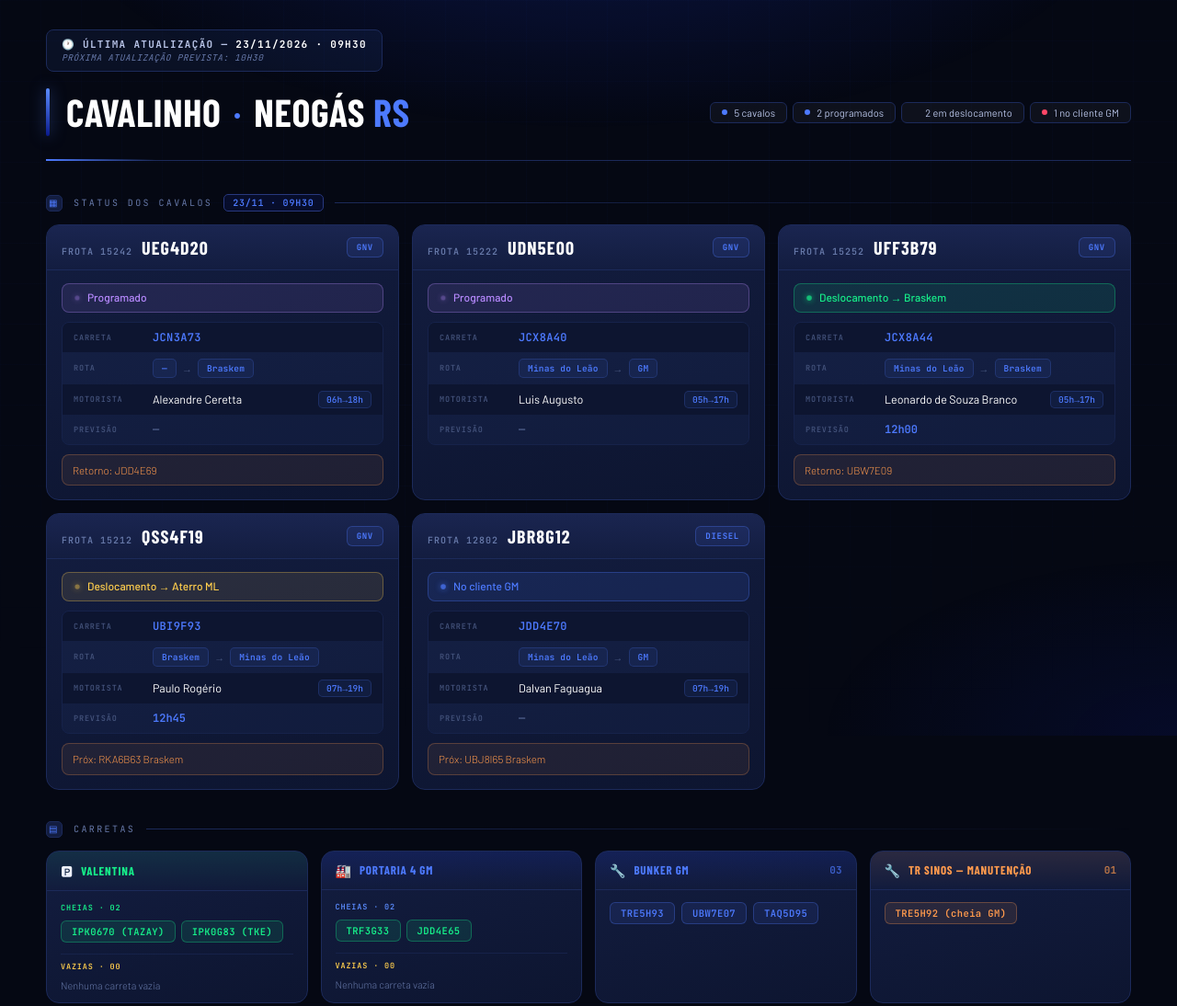
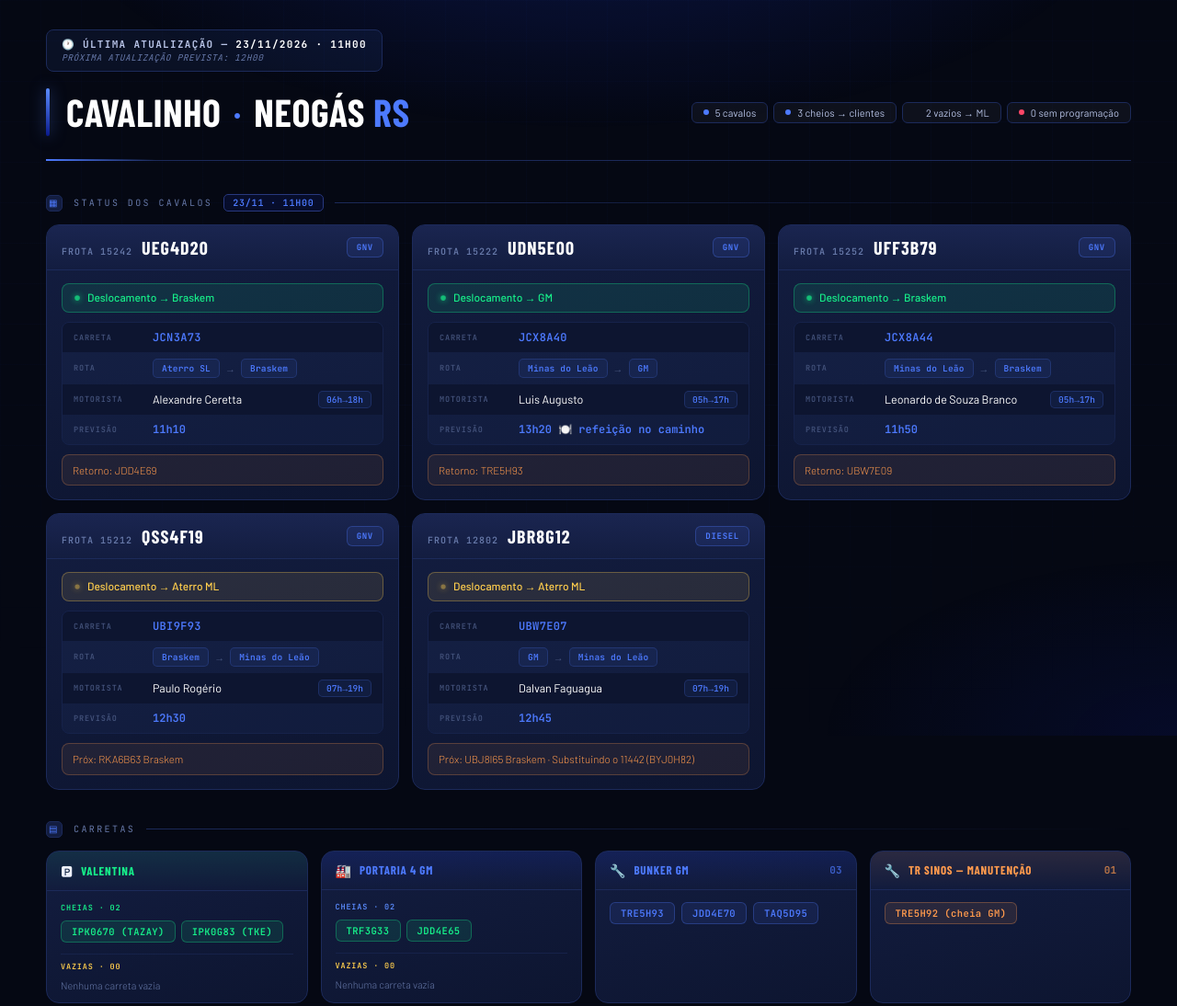
Before and after one commit to giovani-schiavon/Painel-Neogas, a plain HTML site: page index.html in a window 1280 px wide. Shown: the top 1094 px of the page at 92% size. Drawn offline with nearby package versions, Linux system fonts and the light colour scheme; a web font is replaced by a local one.

Commit message:
Add files via upload

```diff
--- a/index.html
+++ b/index.html
@@ -152,8 +152,8 @@ h1 .rs{color:var(--azul-br);}
 <div class="wrap">
 
   <div style="font-family:'JetBrains Mono',monospace;font-size:11px;font-weight:700;letter-spacing:.12em;text-transform:uppercase;color:var(--text2);background:rgba(77,122,255,.08);border:1px solid var(--border);border-radius:8px;padding:8px 16px;margin-bottom:18px;display:inline-block;">
-    🕐 Última Atualização — <span style="color:var(--branco);">23/11/2026 · 09h30</span>
-    <br><span style="font-size:9.5px;font-style:italic;font-weight:400;color:var(--muted);letter-spacing:.06em;">Próxima atualização prevista: 10h30</span>
+    🕐 Última Atualização — <span style="color:var(--branco);">23/11/2026 · 11h00</span>
+    <br><span style="font-size:9.5px;font-style:italic;font-weight:400;color:var(--muted);letter-spacing:.06em;">Próxima atualização prevista: 12h00</span>
   </div>
 
   <div class="header">
@@ -166,26 +166,26 @@ h1 .rs{color:var(--azul-br);}
     <div class="header-right">
       <div class="pills">
         <span class="pill pill-azul">5 cavalos</span>
-        <span class="pill pill-roxo">2 programados</span>
-        <span class="pill pill-amarelo">2 em deslocamento</span>
-        <span class="pill pill-verm">1 no cliente GM</span>
+        <span class="pill pill-roxo">3 cheios → clientes</span>
+        <span class="pill pill-amarelo">2 vazios → ML</span>
+        <span class="pill pill-verm">0 sem programação</span>
       </div>
 
     </div>
   </div>
 
-  <div class="sec-label"><span class="ico">▦</span>Status dos Cavalos <span class="stamp">23/11 · 09h30</span></div>
-                                                                                                                                                                                                                                                                                                                                                                                                                                                                                                                                                                                                                                                                                                                                                                                                                                                                                                                                                                                                                                                                                                                                                                      <div class="grid">
+  <div class="sec-label"><span class="ico">▦</span>Status dos Cavalos <span class="stamp">23/11 · 11h00</span></div>
+                                                                                                                                                                                                                                                                                                                                                                                                                                                                                                                                                                                                                                                                                                                                                                                                                                                                                                                                                                                                                                                                                                                                                                        <div class="grid">
 
     <div class="card">
       <div class="card-head"><div class="head-id"><span class="frota">Frota 15242</span><span class="placa">UEG4D20</span></div><span class="comb-badge gnv">GNV</span></div>
       <div class="card-body">
-        <div class="status s-programado"><span class="pulse"></span>Programado</div>
+        <div class="status s-cheio"><span class="pulse"></span>Deslocamento → Braskem</div>
         <div class="info-rows">
           <div class="irow"><span class="lbl">Carreta</span><span class="v mono" style="display:flex;align-items:center;gap:2px;">JCN3A73</span></div>
-          <div class="irow"><span class="lbl">Rota</span><div class="rota"><span class="rp rp-o">—</span><span class="rp-arr">→</span><span class="rp rp-d">Braskem</span></div></div>
+          <div class="irow"><span class="lbl">Rota</span><div class="rota"><span class="rp rp-o">Aterro SL</span><span class="rp-arr">→</span><span class="rp rp-d">Braskem</span></div></div>
           <div class="irow mot-row"><span class="lbl">Motorista</span><span class="v mot">Alexandre Ceretta</span><span class="turno-chip">06h→18h</span></div>
-          <div class="irow"><span class="lbl">Previsão</span><span class="v prev none">—</span></div>
+          <div class="irow"><span class="lbl">Previsão</span><span class="v prev">11h10</span></div>
         </div>
         <div class="obs">Retorno: JDD4E69</div>
       </div>
@@ -194,14 +194,14 @@ h1 .rs{color:var(--azul-br);}
     <div class="card">
       <div class="card-head"><div class="head-id"><span class="frota">Frota 15222</span><span class="placa">UDN5E00</span></div><span class="comb-badge gnv">GNV</span></div>
       <div class="card-body">
-        <div class="status s-programado"><span class="pulse"></span>Programado</div>
+        <div class="status s-cheio"><span class="pulse"></span>Deslocamento → GM</div>
         <div class="info-rows">
           <div class="irow"><span class="lbl">Carreta</span><span class="v mono" style="display:flex;align-items:center;gap:2px;">JCX8A40</span></div>
           <div class="irow"><span class="lbl">Rota</span><div class="rota"><span class="rp rp-o">Minas do Leão</span><span class="rp-arr">→</span><span class="rp rp-d">GM</span></div></div>
           <div class="irow mot-row"><span class="lbl">Motorista</span><span class="v mot">Luis Augusto</span><span class="turno-chip">05h→17h</span></div>
-          <div class="irow"><span class="lbl">Previsão</span><span class="v prev none">—</span></div>
+          <div class="irow"><span class="lbl">Previsão</span><span class="v prev">13h20 🍽️ refeição no caminho</span></div>
         </div>
-
+        <div class="obs">Retorno: TRE5H93</div>
       </div>
     </div>
 
@@ -213,7 +213,7 @@ h1 .rs{color:var(--azul-br);}
           <div class="irow"><span class="lbl">Carreta</span><span class="v mono" style="display:flex;align-items:center;gap:2px;">JCX8A44</span></div>
           <div class="irow"><span class="lbl">Rota</span><div class="rota"><span class="rp rp-o">Minas do Leão</span><span class="rp-arr">→</span><span class="rp rp-d">Braskem</span></div></div>
           <div class="irow mot-row"><span class="lbl">Motorista</span><span class="v mot">Leonardo de Souza Branco</span><span class="turno-chip">05h→17h</span></div>
-          <div class="irow"><span class="lbl">Previsão</span><span class="v prev">12h00</span></div>
+          <div class="irow"><span class="lbl">Previsão</span><span class="v prev">11h50</span></div>
         </div>
         <div class="obs">Retorno: UBW7E09</div>
       </div>
@@ -227,7 +227,7 @@ h1 .rs{color:var(--azul-br);}
           <div class="irow"><span class="lbl">Carreta</span><span class="v mono" style="display:flex;align-items:center;gap:2px;">UBI9F93</span></div>
           <div class="irow"><span class="lbl">Rota</span><div class="rota"><span class="rp rp-o">Braskem</span><span class="rp-arr">→</span><span class="rp rp-d">Minas do Leão</span></div></div>
           <div class="irow mot-row"><span class="lbl">Motorista</span><span class="v mot">Paulo Rogério</span><span class="turno-chip">07h→19h</span></div>
-          <div class="irow"><span class="lbl">Previsão</span><span class="v prev">12h45</span></div>
+          <div class="irow"><span class="lbl">Previsão</span><span class="v prev">12h30</span></div>
         </div>
         <div class="obs">Próx: RKA6B63 Braskem</div>
       </div>
@@ -236,14 +236,14 @@ h1 .rs{color:var(--azul-br);}
     <div class="card">
       <div class="card-head"><div class="head-id"><span class="frota">Frota 12802</span><span class="placa">JBR8G12</span></div><span class="comb-badge diesel">Diesel</span></div>
       <div class="card-body">
-        <div class="status s-cliente"><span class="pulse"></span>No cliente GM</div>
+        <div class="status s-vazio"><span class="pulse"></span>Deslocamento → Aterro ML</div>
         <div class="info-rows">
-          <div class="irow"><span class="lbl">Carreta</span><span class="v mono" style="display:flex;align-items:center;gap:2px;">JDD4E70</span></div>
-          <div class="irow"><span class="lbl">Rota</span><div class="rota"><span class="rp rp-o">Minas do Leão</span><span class="rp-arr">→</span><span class="rp rp-d">GM</span></div></div>
+          <div class="irow"><span class="lbl">Carreta</span><span class="v mono" style="display:flex;align-items:center;gap:2px;">UBW7E07</span></div>
+          <div class="irow"><span class="lbl">Rota</span><div class="rota"><span class="rp rp-o">GM</span><span class="rp-arr">→</span><span class="rp rp-d">Minas do Leão</span></div></div>
           <div class="irow mot-row"><span class="lbl">Motorista</span><span class="v mot">Dalvan Faguagua</span><span class="turno-chip">07h→19h</span></div>
-          <div class="irow"><span class="lbl">Previsão</span><span class="v prev none">—</span></div>
+          <div class="irow"><span class="lbl">Previsão</span><span class="v prev">12h45</span></div>
         </div>
-        <div class="obs">Próx: UBJ8I65 Braskem</div>
+        <div class="obs">Próx: UBJ8I65 Braskem · Substituindo o 11442 (BYJ0H82)</div>
       </div>
     </div>
 
@@ -275,7 +275,7 @@ h1 .rs{color:var(--azul-br);}
       <div class="ccard-head" style="background:linear-gradient(180deg,rgba(30,64,255,.12),transparent);"><span class="ci">🔧</span><span class="ccard-title" style="color:var(--azul-br);">Bunker GM</span><span class="ccard-count" style="color:var(--azul-br);">03</span></div>
       <div class="chips">
         <span class="chip" style="background:rgba(77,122,255,.1);color:var(--azul-br);border:1px solid rgba(77,122,255,.3);">TRE5H93</span>
-        <span class="chip" style="background:rgba(77,122,255,.1);color:var(--azul-br);border:1px solid rgba(77,122,255,.3);">UBW7E07</span>
+        <span class="chip" style="background:rgba(77,122,255,.1);color:var(--azul-br);border:1px solid rgba(77,122,255,.3);">JDD4E70</span>
         <span class="chip" style="background:rgba(77,122,255,.1);color:var(--azul-br);border:1px solid rgba(77,122,255,.3);">TAQ5D95</span>
       </div>
     </div>
```
